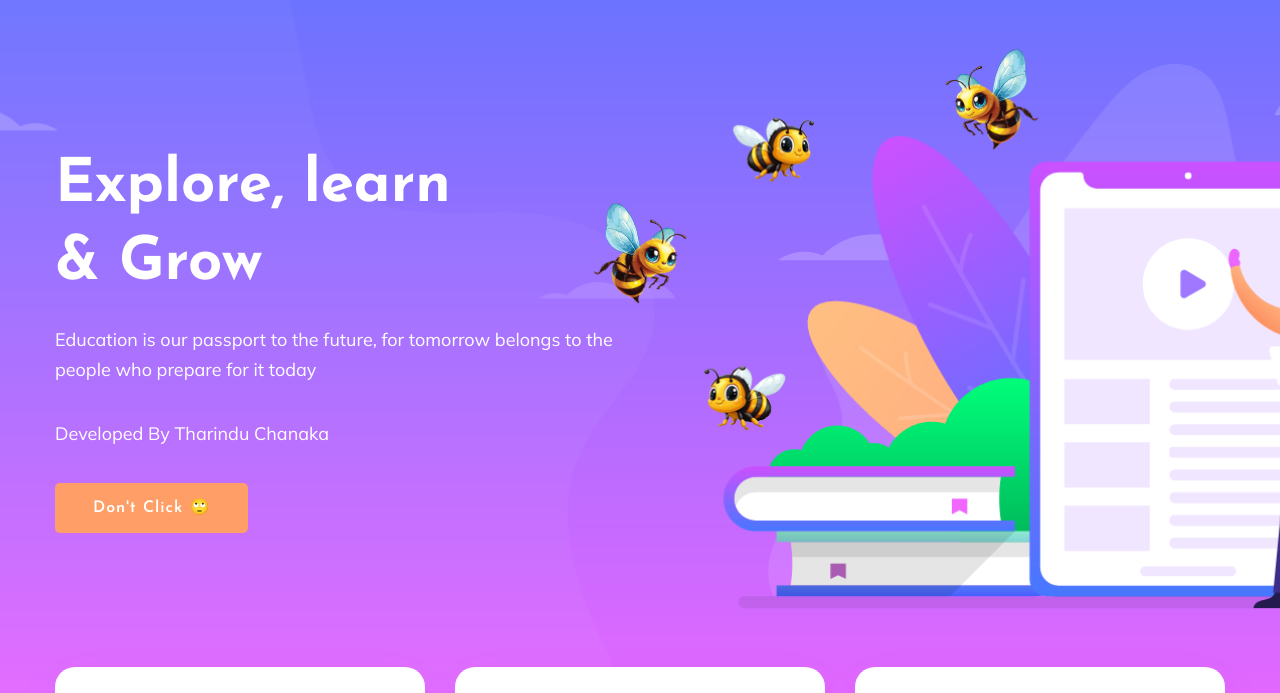
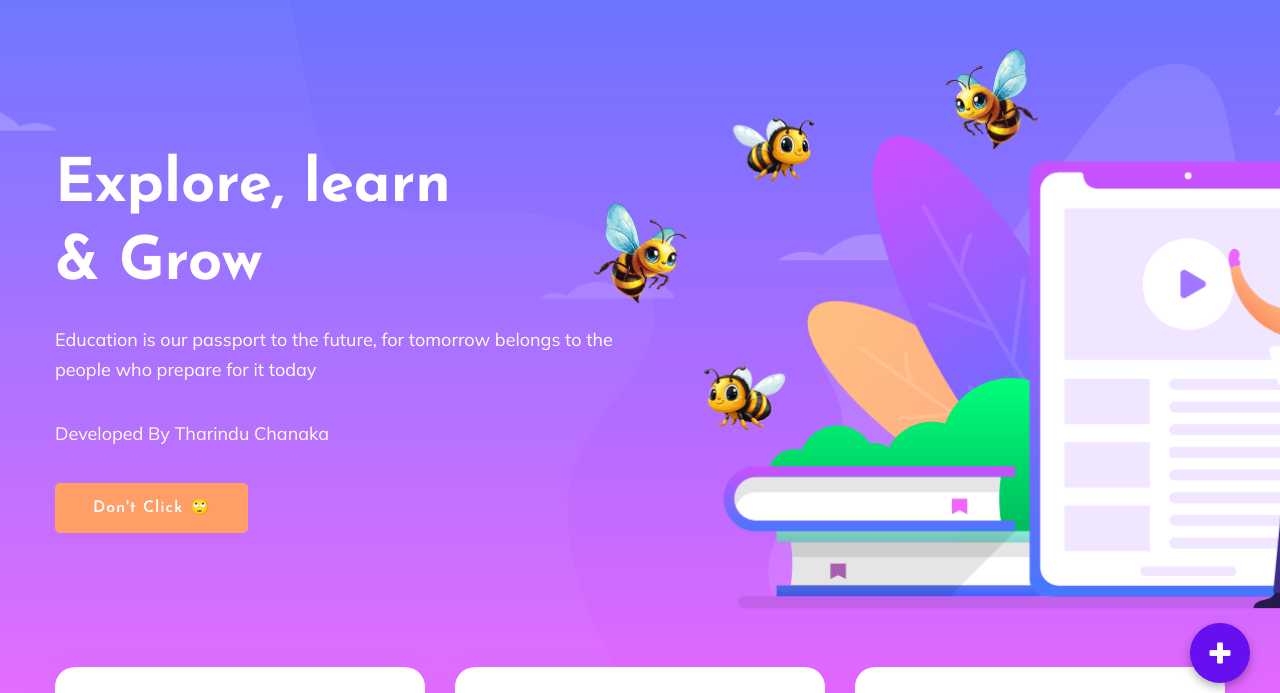
Before and after one commit to Tharindu714/notehive.com, a plain HTML site: page index.html in a window 1280 px wide. Shown: the part 87-780 px from the top of the page. Drawn offline with Linux system fonts and the light colour scheme; no server answers.

Commit message:
Uncomment 'Add New Note' button in index.html
Uncomment the button for adding new notes.

```diff
--- a/index.html
+++ b/index.html
@@ -225,9 +225,9 @@
     <div id="back-top" class="back-top">
         <a title="Go to Top" href="#"> <i class="fas fa-level-up-alt"></i></a>
     </div>
-<!-- <button id="open-note-dialog" class="fab-btn" title="Add New Note">
+<button id="open-note-dialog" class="fab-btn" title="Add New Note">
         <i class="fas fa-plus"></i>
-    </button> -->
+    </button>
     <!-- JS here -->
     <script>
         document.addEventListener("DOMContentLoaded", () => {
```
